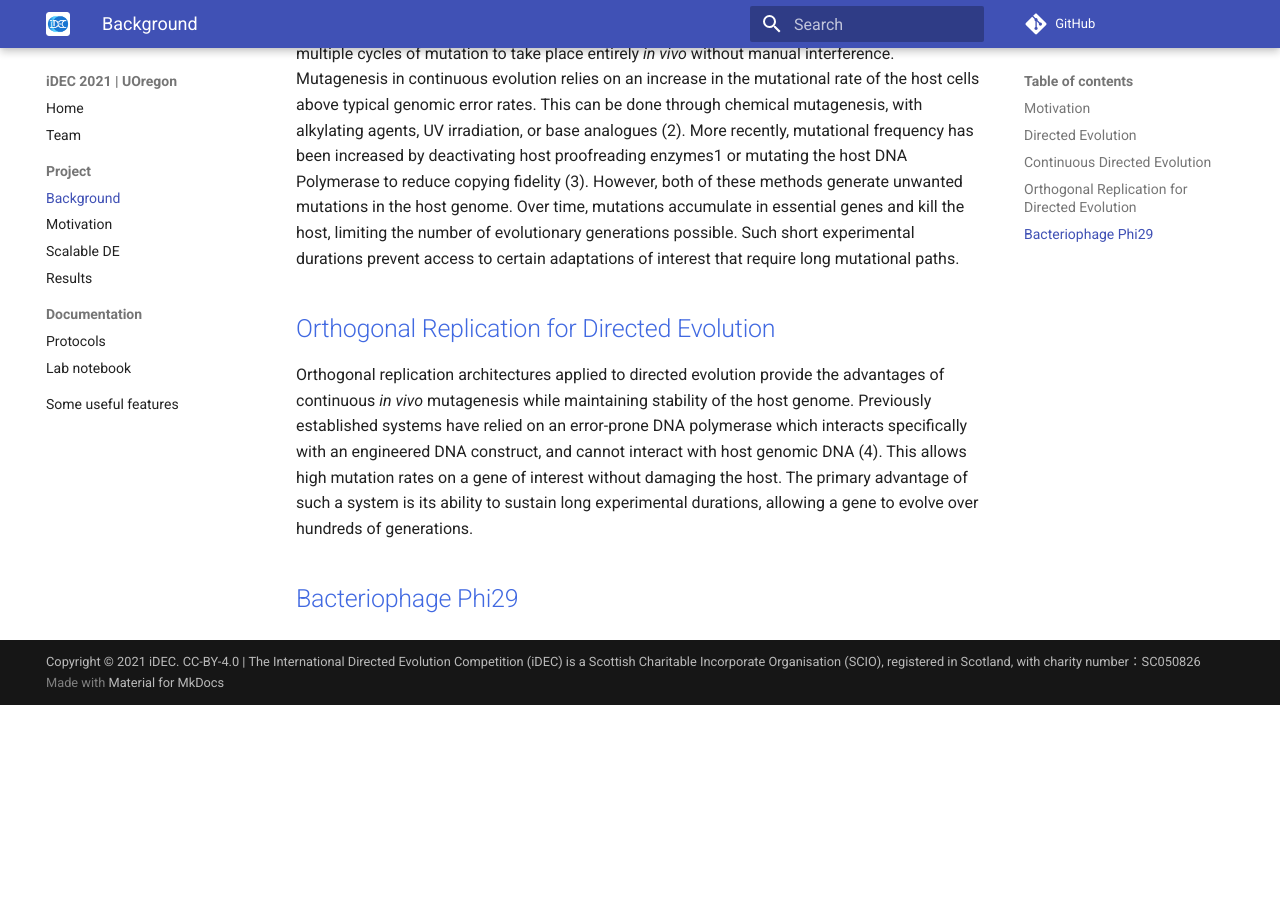
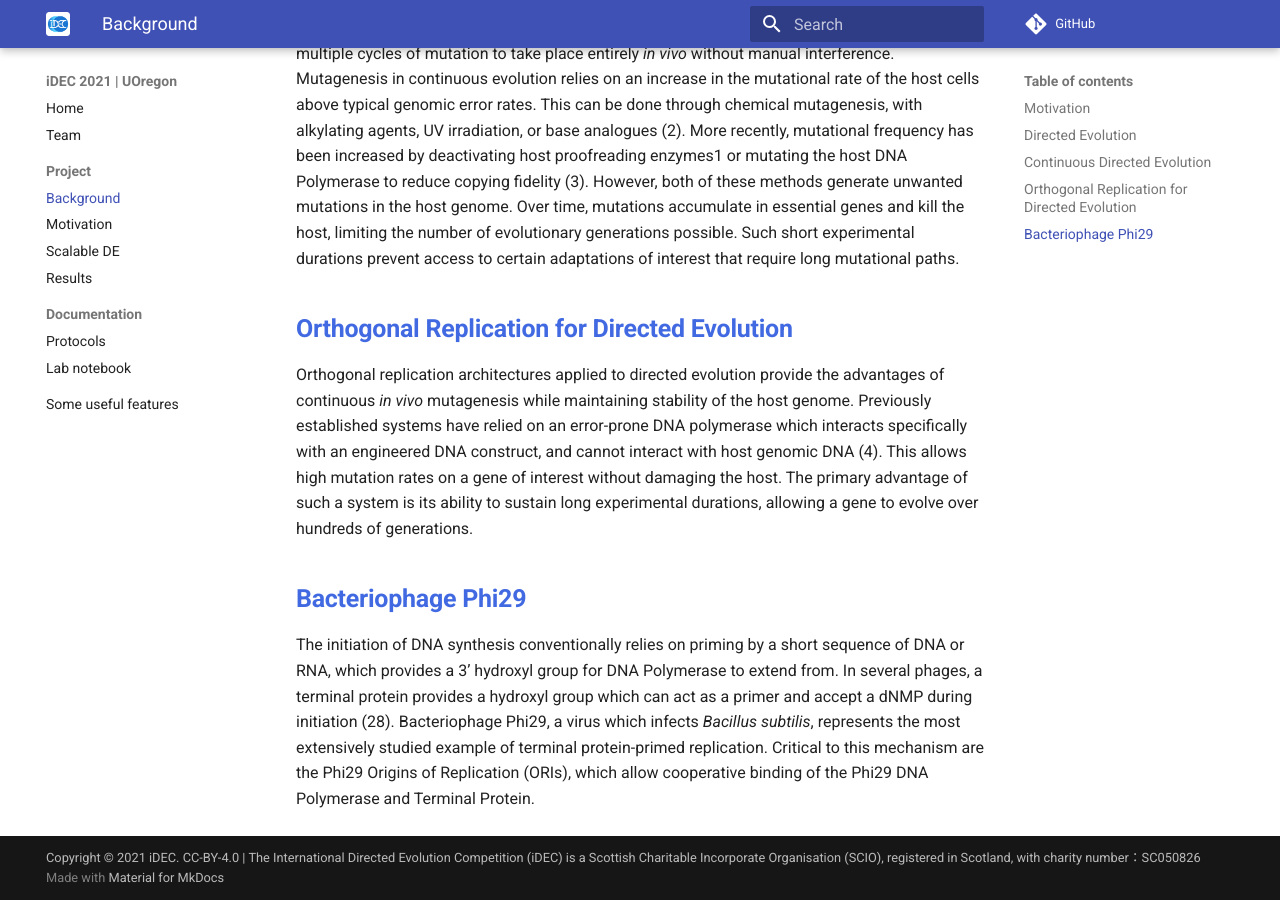
Before and after one commit to idec2021/UOregon, an MkDocs documentation site: the page built from docs/project/background.md, in a window 1280 px wide and 900 px high, scrolled down 890 px. Built offline with MkDocs 1.6.1 and Material for MkDocs 9.7.7, drawn with Linux system fonts in a browser that asks for light colours; comment, search, counter and statistics services are not loaded; before the commit the page ends 1595 px from its top, so only the background shows below that.

Commit message:
Update background.md

```diff
--- a/docs/project/background.md
+++ b/docs/project/background.md
@@ -2,15 +2,16 @@
 ## <span style="color:royalblue"> Motivation </span>
 Biological protein-based systems have diverse applications, from targeted drug delivery to sustainable textile manufacturing. A significant barrier to using proteins in medicine and industry is that proteins have evolved to function best in a living cell from their native organism, and frequently lose function in a different context. This necessitates innovative techniques to modify and optimize natural proteins for novel functions and conditions.
 
-## <span style="color:royalblue"> Directed Evolution </span>
+## <span style="color:royalblue"> **Directed Evolution** </span>
 Directed evolution allows scientists to guide and accelerate the mutational path of a sequence, in a random or targeted manner, towards a certain functional or phenotypic ideal. Current approaches to directed evolution consist of rounds of mutation in vitro to develop a library of differentially mutated genes, followed by expression of the mutant library in vivo to assess phenotypic outcomes. Variants are screened for a select function, and the most suitable variants undergo further rounds of mutation, expression, and screening until a suitable phenotype is achieved.
 
 This process is time-consuming and labor intensive, necessitating multiple transformation steps during which genes of interest are inserted in cells for replication and expression. Each transformation step also results in a loss of library diversity, or a “bottleneck,” as not all gene variants are successfully taken up by cells. As such, these approaches are limited in their ability to characterize many sequence-function relationships in parallel.
 
-## <span style="color:royalblue"> Continuous Directed Evolution </span>
+## <span style="color:royalblue"> **Continuous Directed Evolution** </span>
 Continuous methods for directed evolution circumvent many of these limitations, allowing multiple cycles of mutation to take place entirely *in vivo* without manual interference. Mutagenesis in continuous evolution relies on an increase in the mutational rate of the host cells above typical genomic error rates. This can be done through chemical mutagenesis, with alkylating agents, UV irradiation, or base analogues (2). More recently, mutational frequency has been increased by deactivating host proofreading enzymes1 or mutating the host DNA Polymerase to reduce copying fidelity (3). However, both of these methods generate unwanted mutations in the host genome. Over time, mutations accumulate in essential genes and kill the host, limiting the number of evolutionary generations possible. Such short experimental durations prevent access to certain adaptations of interest that require long mutational paths.
 
-## <span style="color:royalblue"> Orthogonal Replication for Directed Evolution </span>
+## <span style="color:royalblue"> **Orthogonal Replication for Directed Evolution** </span>
 Orthogonal replication architectures applied to directed evolution provide the advantages of continuous *in vivo* mutagenesis while maintaining stability of the host genome. Previously established systems have relied on an error-prone DNA polymerase which interacts specifically with an engineered DNA construct, and cannot interact with host genomic DNA (4). This allows high mutation rates on a gene of interest without damaging the host. The primary advantage of such a system is its ability to sustain long experimental durations, allowing a gene to evolve over hundreds of generations.
 
-## <span style="color:royalblue"> Bacteriophage Phi29 </span>
+## <span style="color:royalblue"> **Bacteriophage Phi29** </span>
+The initiation of DNA synthesis conventionally relies on priming by a short sequence of DNA or RNA, which provides a 3’ hydroxyl group for DNA Polymerase to extend from. In several phages, a terminal protein provides a hydroxyl group which can act as a primer and accept a dNMP during initiation (28). Bacteriophage Phi29, a virus which infects *Bacillus subtilis*, represents the most extensively studied example of terminal protein-primed replication. Critical to this mechanism are the Phi29 Origins of Replication (ORIs), which allow cooperative binding of the Phi29 DNA Polymerase and Terminal Protein.
```
